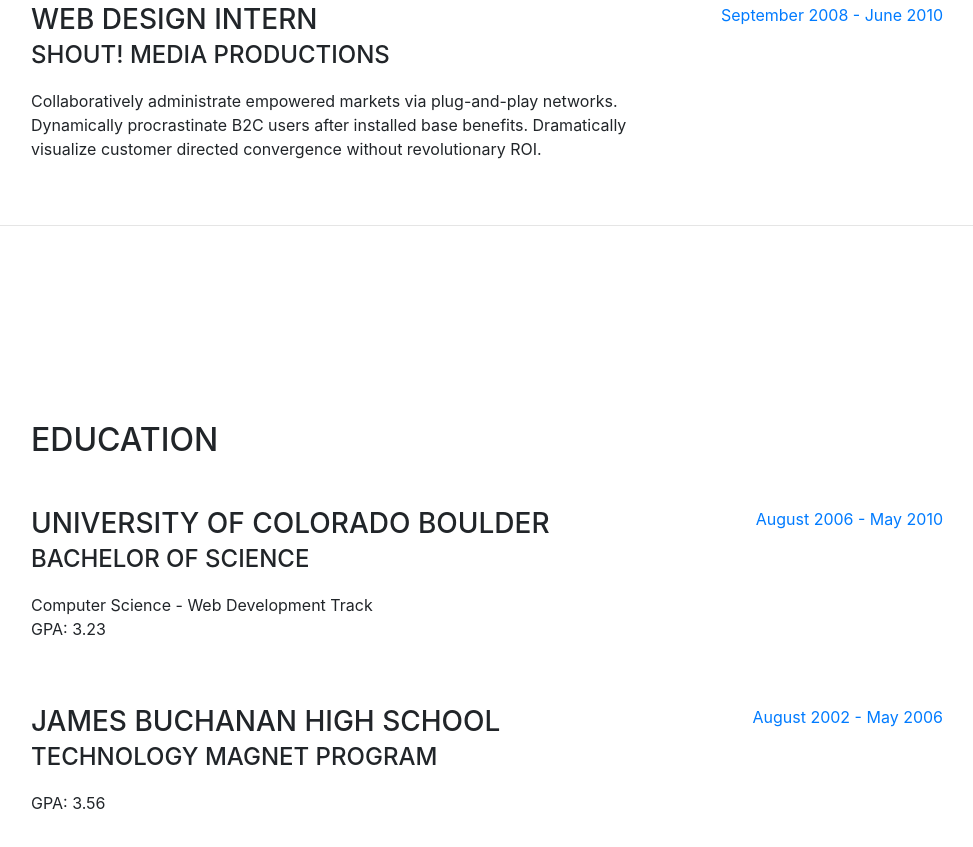
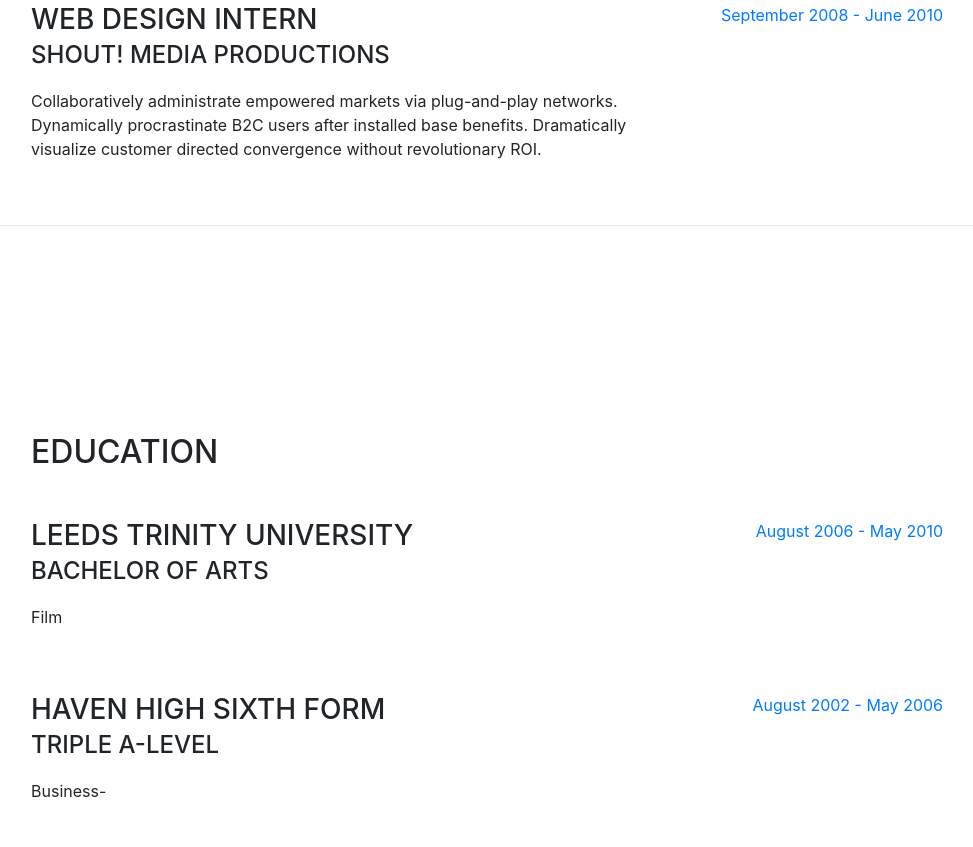
Before and after one commit to SzymonStawicki/SzymonStawicki.github.io, a website with bundled scripts: page index.html in a window 1280 px wide. Shown: the part 1669-2516 px from the top of the page, without its empty margins (289-1262 px from the left). Built offline with nearby package versions, Linux system fonts and the light colour scheme; a web font is replaced by a local one.

Commit message:
Update index.html

```diff
--- a/index.html
+++ b/index.html
@@ -27,7 +27,7 @@
 
     <nav class="navbar navbar-expand-lg navbar-dark bg-primary fixed-top" id="sideNav">
       <a class="navbar-brand js-scroll-trigger" href="#page-top">
-        <span class="d-block d-lg-none">Clarence Taylor</span>
+        <span class="d-block d-lg-none">Szymon Stawicki</span>
         <span class="d-none d-lg-block">
           <img class="img-fluid img-profile rounded-circle mx-auto mb-2" src="img/profile.jpg" alt="">
         </span>
@@ -63,8 +63,8 @@
 
       <section class="resume-section p-3 p-lg-5 d-flex d-column" id="about">
         <div class="my-auto">
-          <h1 class="mb-0">Clarence
-            <span class="text-primary">Taylor</span>
+          <h1 class="mb-0">Szymon
+            <span class="text-primary">Stawicki</span>
           </h1>
           <div class="subheading mb-5">3542 Berry Street · Cheyenne Wells, CO 80810 · (317) 585-8468 ·
             <a href="mailto:name@email.com">name@email.com</a>
@@ -149,10 +149,10 @@
 
           <div class="resume-item d-flex flex-column flex-md-row mb-5">
             <div class="resume-content mr-auto">
-              <h3 class="mb-0">University of Colorado Boulder</h3>
-              <div class="subheading mb-3">Bachelor of Science</div>
-              <div>Computer Science - Web Development Track</div>
-              <p>GPA: 3.23</p>
+              <h3 class="mb-0">Leeds Trinity University</h3>
+              <div class="subheading mb-3">Bachelor of Arts</div>
+              <div>Film</div>
+              <p></p>
             </div>
             <div class="resume-date text-md-right">
               <span class="text-primary">August 2006 - May 2010</span>
@@ -161,9 +161,9 @@
 
           <div class="resume-item d-flex flex-column flex-md-row">
             <div class="resume-content mr-auto">
-              <h3 class="mb-0">James Buchanan High School</h3>
-              <div class="subheading mb-3">Technology Magnet Program</div>
-              <p>GPA: 3.56</p>
+              <h3 class="mb-0">Haven High Sixth Form</h3>
+              <div class="subheading mb-3">Triple A-Level</div>
+              <p>Business-</p>
             </div>
             <div class="resume-date text-md-right">
               <span class="text-primary">August 2002 - May 2006</span>
```
